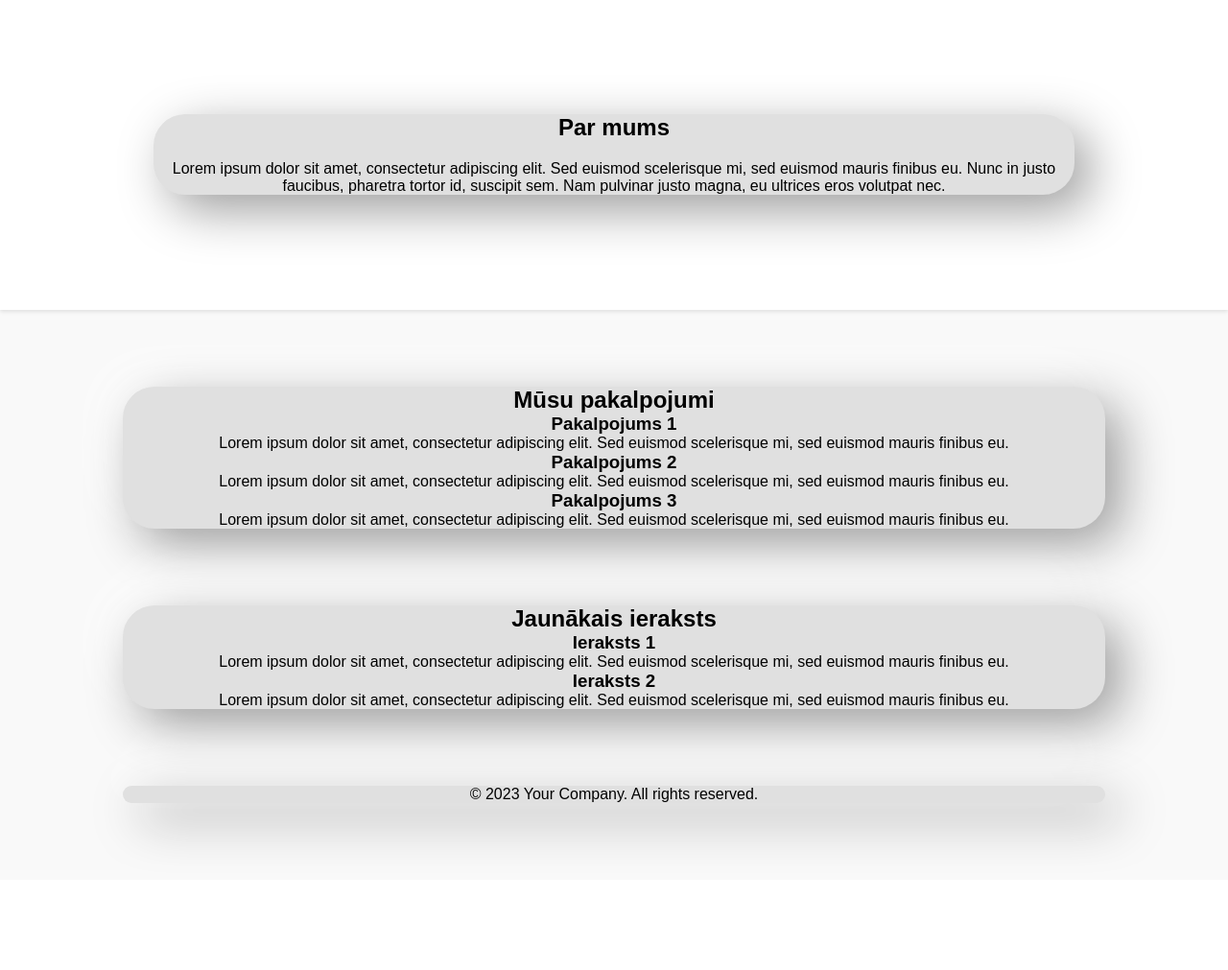
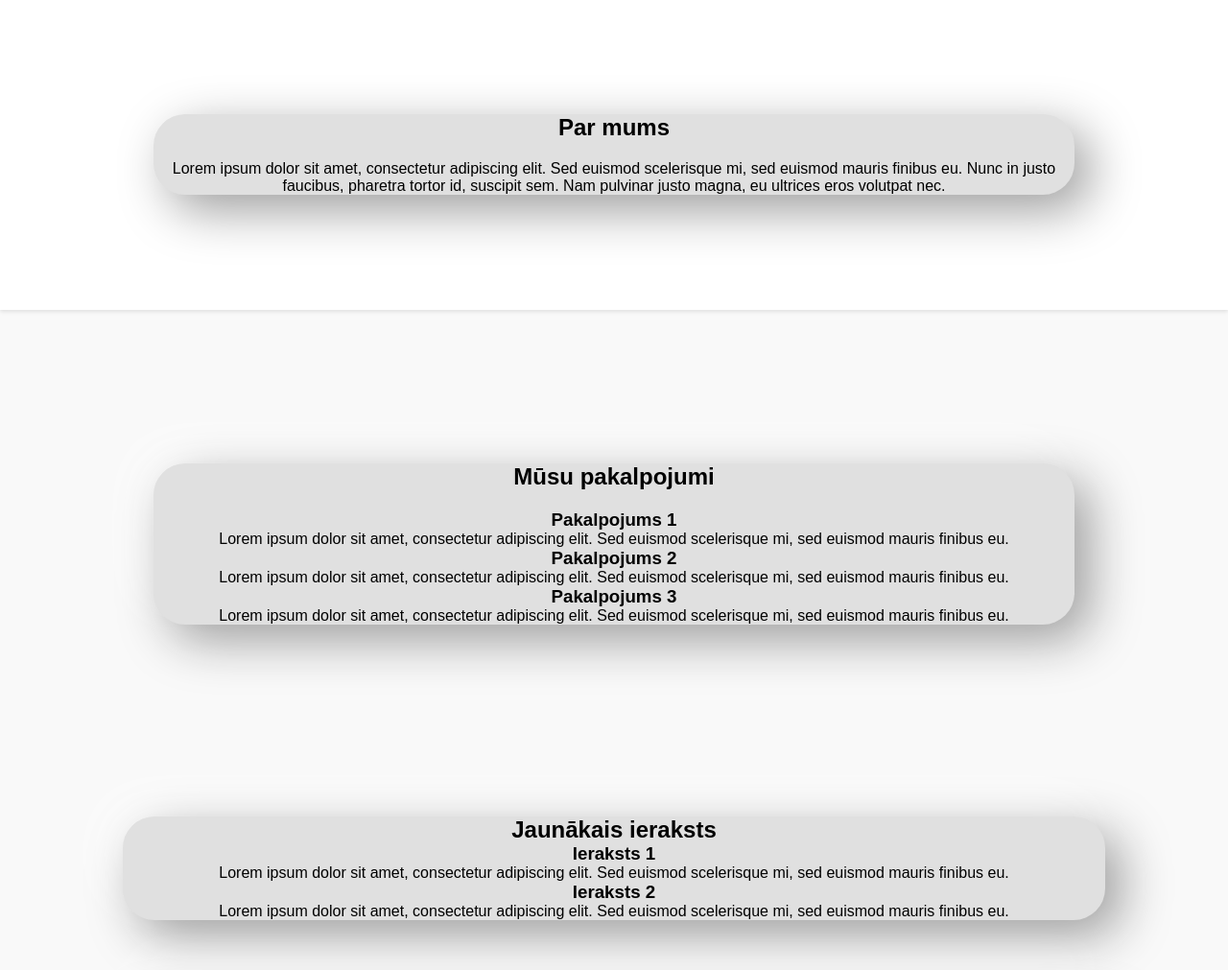
Before and after one commit to karliszz/Zeiburlins_interneta_veikals, a PHP site: page / in a window 1280 px wide. Shown: the part 397-1408 px from the top of the page at 96% size. Before the commit the page ends 1285 px from the top, so only its background shows below. Run offline with PHP 8.4, Linux system fonts and the light colour scheme.

Commit message:
pievienos stilu services sadalai

```diff
--- a/CSS/main.css
+++ b/CSS/main.css
@@ -101,3 +101,15 @@
     font-size: 24px;
     margin-bottom: 20px;
   }
+
+  /* Šī klase attiecas uz "services" sadaļu, kas ir gaiši pelēka fonā krāsa (#f9f9f9) ar 40 pikseļu iekšējo atkāpi. */
+  .services {
+    background-color: #f9f9f9;
+    padding: 40px;
+    margin-top: 40px;
+  }
+
+  .services h2 {
+    font-size: 24px;
+    margin-bottom: 20px;
+  }
```
